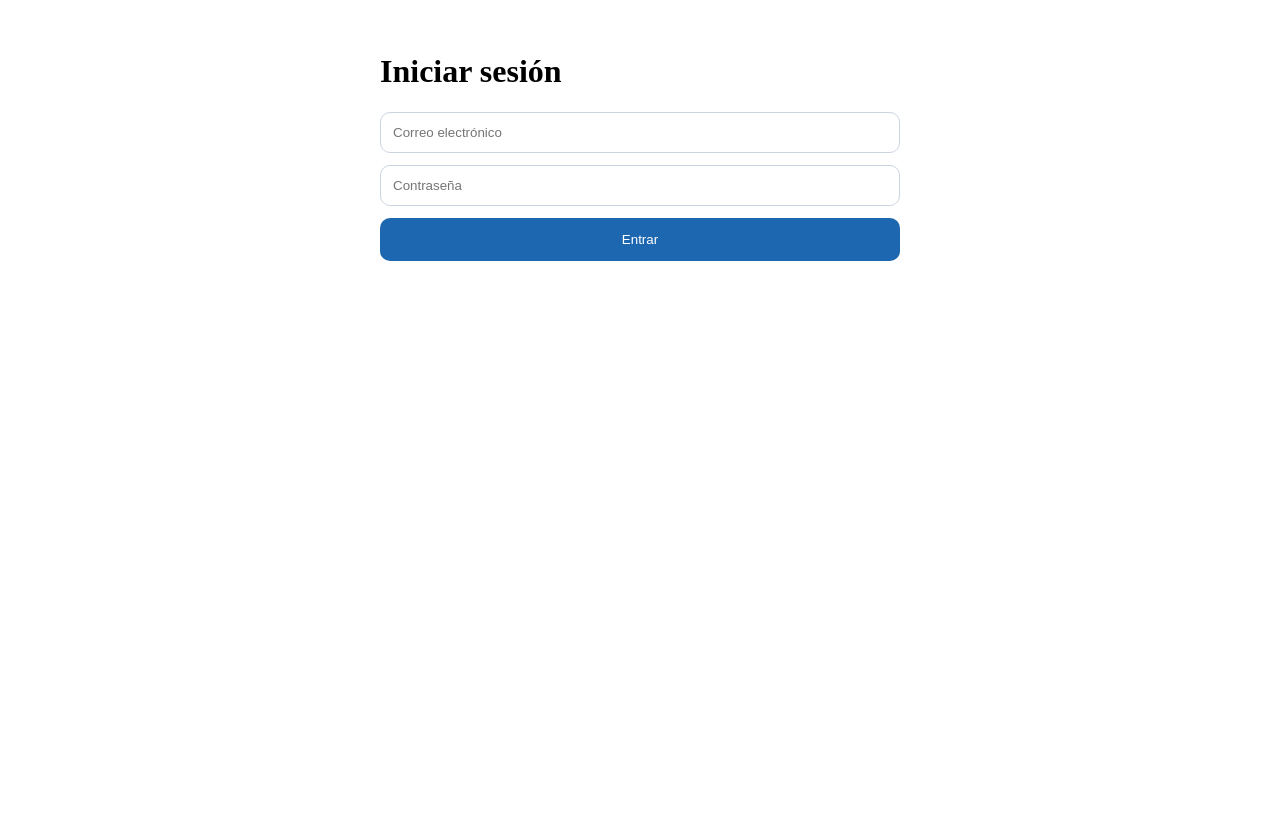
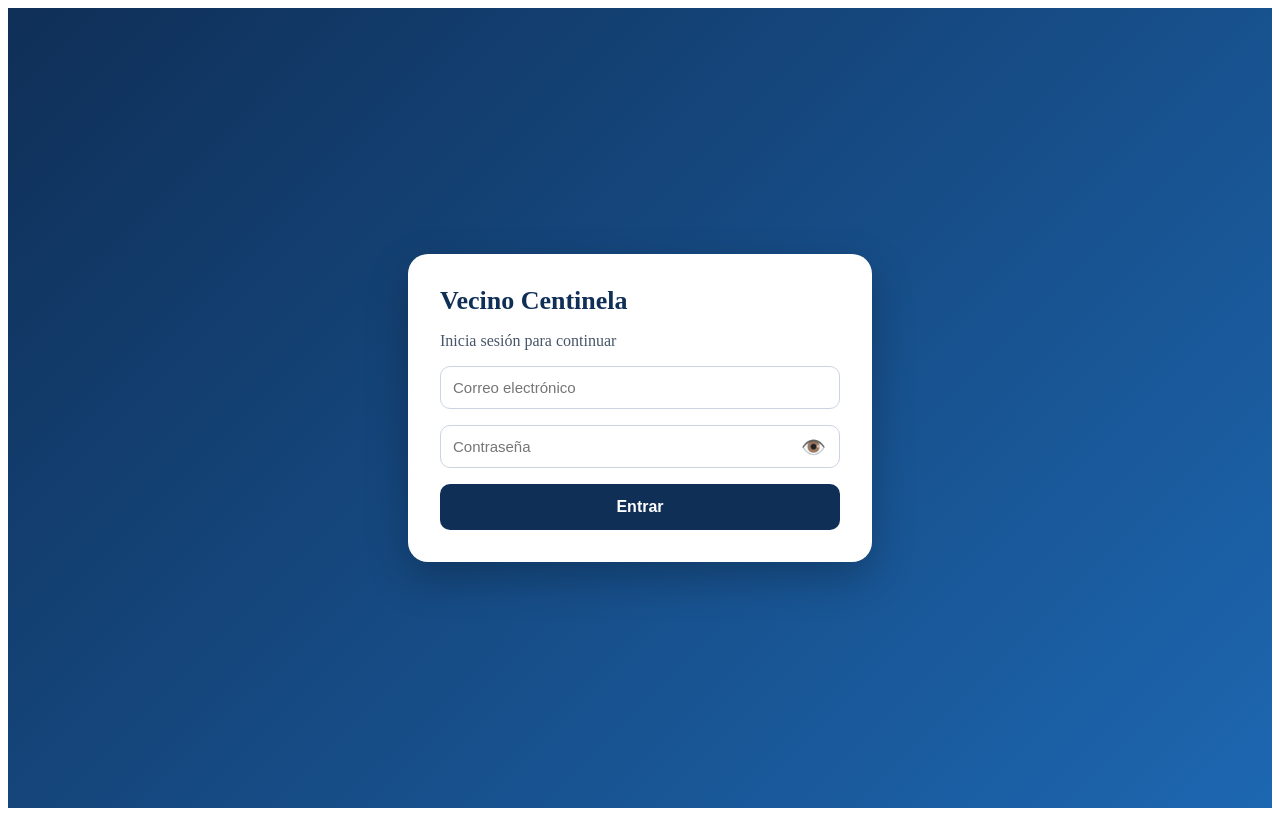
Before and after one commit to mcbarri/VecinoCentinela, a Next.js app in the folder apps/web/: page /login in a window 1280 px wide. Built offline with nearby package versions, Linux system fonts and the light colour scheme; no server answers.

Commit message:
fix: implementar login funcional con auth API y toggle password

```diff
--- a/apps/web/app/login/page.tsx
+++ b/apps/web/app/login/page.tsx
@@ -1,11 +1,144 @@
+"use client";
+
+import { useState } from "react";
+import { useRouter } from "next/navigation";
+
+const API_BASE = process.env.NEXT_PUBLIC_API_URL ?? "/api/v1";
+
 export default function LoginPage() {
+  const router = useRouter();
+  const [email, setEmail] = useState("");
+  const [password, setPassword] = useState("");
+  const [showPassword, setShowPassword] = useState(false);
+  const [loading, setLoading] = useState(false);
+  const [error, setError] = useState<string | null>(null);
+
+  async function handleSubmit(e: React.FormEvent) {
+    e.preventDefault();
+    setError(null);
+    setLoading(true);
+    try {
+      const res = await fetch(`${API_BASE}/auth/login`, {
+        method: "POST",
+        headers: { "Content-Type": "application/json" },
+        body: JSON.stringify({ email: email.trim(), password }),
+      });
+      const data = await res.json().catch(() => ({}));
+      if (!res.ok) {
+        setError(
+          data.detail && typeof data.detail === "string"
+            ? data.detail
+            : "No se pudo iniciar sesión. Revisa tus credenciales."
+        );
+        return;
+      }
+      if (typeof window !== "undefined") {
+        window.localStorage.setItem("access_token", data.access_token);
+        if (data.refresh_token) {
+          window.localStorage.setItem("refresh_token", data.refresh_token);
+        }
+      }
+      router.push("/dashboard");
+    } catch (err) {
+      setError("Error de conexión con el servidor. Intenta de nuevo.");
+    } finally {
+      setLoading(false);
+    }
+  }
+
   return (
-    <main style={{ padding: 24, maxWidth: 520, margin: "0 auto" }}>
-      <h1>Iniciar sesión</h1>
-      <form style={{ display: "grid", gap: 12 }}>
-        <input placeholder="Correo electrónico" style={{ padding: 12, borderRadius: 10, border: "1px solid #cbd5e1" }} />
-        <input placeholder="Contraseña" type="password" style={{ padding: 12, borderRadius: 10, border: "1px solid #cbd5e1" }} />
-        <button type="submit" style={{ padding: 14, borderRadius: 10, background: "#1d67b1", color: "white", border: 0 }}>Entrar</button>
+    <main
+      style={{
+        minHeight: "100vh",
+        display: "flex",
+        alignItems: "center",
+        justifyContent: "center",
+        background: "linear-gradient(135deg, #0f2f57, #1d67b1)",
+      }}
+    >
+      <form
+        onSubmit={handleSubmit}
+        style={{
+          width: "100%",
+          maxWidth: 400,
+          padding: 32,
+          borderRadius: 20,
+          background: "white",
+          boxShadow: "0 16px 40px rgba(0,0,0,0.25)",
+          display: "grid",
+          gap: 16,
+        }}
+      >
+        <h1 style={{ margin: 0, color: "#0f2f57", fontSize: 26 }}>Vecino Centinela</h1>
+        <p style={{ margin: 0, color: "#475569" }}>Inicia sesión para continuar</p>
+
+        <input
+          type="email"
+          placeholder="Correo electrónico"
+          value={email}
+          onChange={(e) => setEmail(e.target.value)}
+          required
+          style={{ padding: 12, borderRadius: 10, border: "1px solid #cbd5e1", fontSize: 15 }}
+        />
+
+        <div style={{ position: "relative", display: "flex", alignItems: "center" }}>
+          <input
+            type={showPassword ? "text" : "password"}
+            placeholder="Contraseña"
+            value={password}
+            onChange={(e) => setPassword(e.target.value)}
+            required
+            style={{
+              padding: 12,
+              paddingRight: 44,
+              borderRadius: 10,
+              border: "1px solid #cbd5e1",
+              fontSize: 15,
+              width: "100%",
+            }}
+          />
+          <button
+            type="button"
+            onClick={() => setShowPassword((s) => !s)}
+            aria-label={showPassword ? "Ocultar contraseña" : "Mostrar contraseña"}
+            style={{
+              position: "absolute",
+              right: 8,
+              border: "none",
+              background: "transparent",
+              cursor: "pointer",
+              fontSize: 20,
+              lineHeight: 1,
+              padding: 6,
+            }}
+          >
+            {showPassword ? "🙈" : "👁️"}
+          </button>
+        </div>
+
+        {error && (
+          <p style={{ margin: 0, padding: 10, borderRadius: 8, background: "#fef2f2", color: "#b91c1c", fontSize: 14 }}>
+            ⚠️ {error}
+          </p>
+        )}
+
+        <button
+          type="submit"
+          disabled={loading}
+          style={{
+            padding: 14,
+            borderRadius: 10,
+            background: "#0f2f57",
+            color: "white",
+            border: 0,
+            fontSize: 16,
+            fontWeight: 600,
+            cursor: loading ? "wait" : "pointer",
+            opacity: loading ? 0.7 : 1,
+          }}
+        >
+          {loading ? "Entrando…" : "Entrar"}
+        </button>
       </form>
     </main>
   );
```
